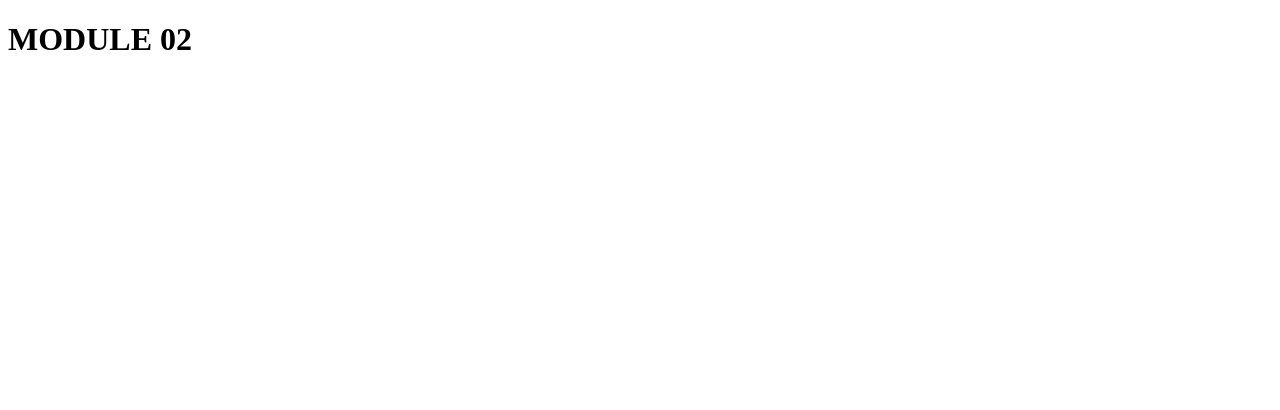
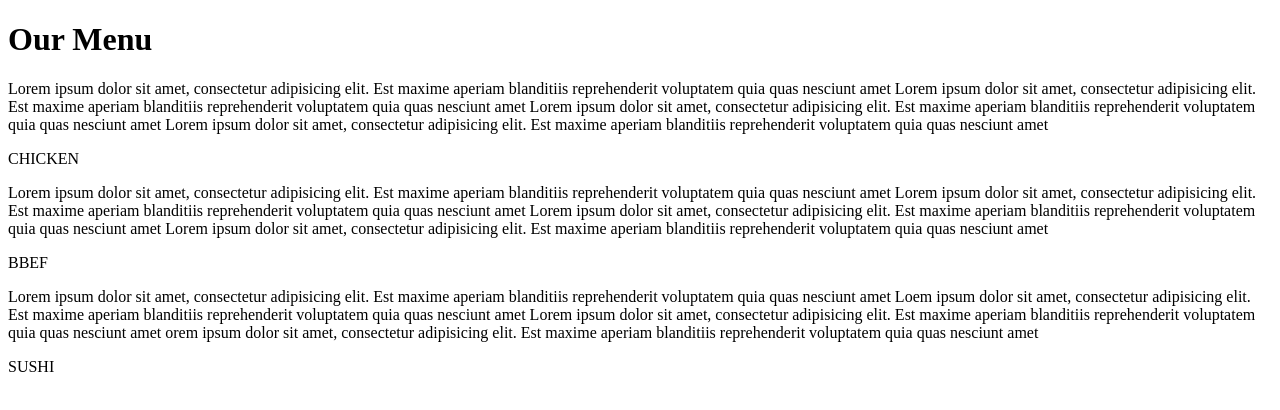
Before and after one commit to mauriziof73/course1, a plain HTML site: page MOD02TEST/index.html in a window 1280 px wide. Drawn offline with Linux system fonts and the light colour scheme.

Commit message:
index.html

```diff
--- a/MOD02TEST/index.html
+++ b/MOD02TEST/index.html
@@ -1,9 +1,37 @@
 <!DOCTYPE html>
 <html>
 <head>
-	<title>Course 1</title>
+<meta charset="utf-8">
+<title>MODULE 2 TEST</title>
+<link rel="stylesheet" href="css/style.css">
 </head>
 <body>
-	<h1>MODULE 02</h1>
+<h1>Our Menu</h1>
+<div id="p1">
+  <p id="section">
+    Lorem ipsum dolor sit amet, consectetur adipisicing elit. Est maxime aperiam blanditiis reprehenderit voluptatem quia quas nesciunt amet
+  Lorem ipsum dolor sit amet, consectetur adipisicing elit. Est maxime aperiam blanditiis reprehenderit voluptatem quia quas nesciunt amet
+   Lorem ipsum dolor sit amet, consectetur adipisicing elit. Est maxime aperiam blanditiis reprehenderit voluptatem quia quas nesciunt amet
+    Lorem ipsum dolor sit amet, consectetur adipisicing elit. Est maxime aperiam blanditiis reprehenderit voluptatem quia quas nesciunt amet
+ </p>
+  <p id="sectioTitleC">CHICKEN</p>
+</div>
+<div id="p2">
+  <p id="section">
+    Lorem ipsum dolor sit amet, consectetur adipisicing elit. Est maxime aperiam blanditiis reprehenderit voluptatem quia quas nesciunt amet
+     Lorem ipsum dolor sit amet, consectetur adipisicing elit. Est maxime aperiam blanditiis reprehenderit voluptatem quia quas nesciunt amet
+      Lorem ipsum dolor sit amet, consectetur adipisicing elit. Est maxime aperiam blanditiis reprehenderit voluptatem quia quas nesciunt amet
+       Lorem ipsum dolor sit amet, consectetur adipisicing elit. Est maxime aperiam blanditiis reprehenderit voluptatem quia quas nesciunt amet </p>
+    <p id="sectioTitleB">BBEF</p>
+</div>
+ <div id="p3">
+   <p id="section">
+    Lorem ipsum dolor sit amet, consectetur adipisicing elit. Est maxime aperiam blanditiis reprehenderit voluptatem quia quas nesciunt amet
+     Loem ipsum dolor sit amet, consectetur adipisicing elit. Est maxime aperiam blanditiis reprehenderit voluptatem quia quas nesciunt amet
+      Lorem ipsum dolor sit amet, consectetur adipisicing elit. Est maxime aperiam blanditiis reprehenderit voluptatem quia quas nesciunt amet
+       orem ipsum dolor sit amet, consectetur adipisicing elit. Est maxime aperiam blanditiis reprehenderit voluptatem quia quas nesciunt amet
+    </p>
+   <p id="sectioTitleS">SUSHI</p>
+ </div>
 </body>
 </html>
```
